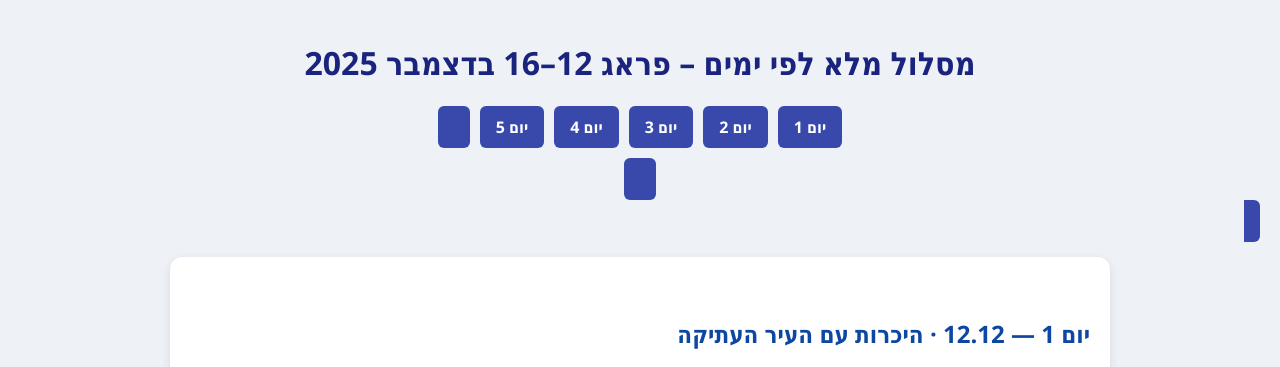
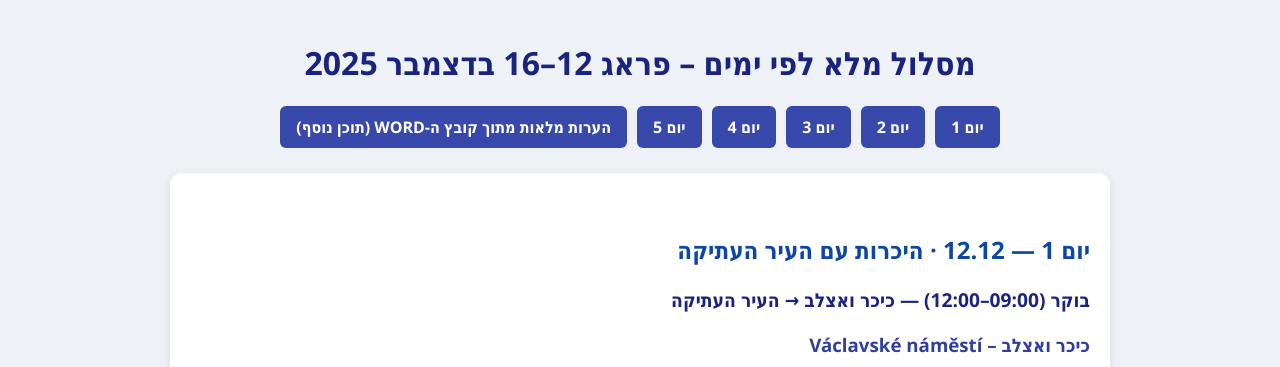
Before and after one commit to idosharan/PragueTrip, a plain HTML site: page index.html in a window 1280 px wide. Shown: the top 367 px of the page. Drawn offline with Linux system fonts and the light colour scheme.

Commit message:
Update index.html

```diff
--- a/index.html
+++ b/index.html
@@ -25,7 +25,7 @@
       <a href="#day3" style="text-decoration:none; background:#3949ab; color:#fff; padding:10px 16px; border-radius:6px; font-weight:bold;">יום 3</a>
       <a href="#day4" style="text-decoration:none; background:#3949ab; color:#fff; padding:10px 16px; border-radius:6px; font-weight:bold;">יום 4</a>
       <a href="#day5" style="text-decoration:none; background:#3949ab; color:#fff; padding:10px 16px; border-radius:6px; font-weight:bold;">יום 5</a>
-       <a href="#full-notes-from-word" style="text-decoration:none; background:#3949ab; color:#fff; padding:10px 16px; border-radius:6px; font-weight:bold;"(תוכן נוסף)</a>
+       <a href="#full-notes-from-word" style="text-decoration:none; background:#3949ab; color:#fff; padding:10px 16px; border-radius:6px; font-weight:bold;">הערות מלאות מתוך קובץ ה‑WORD (תוכן נוסף)</a>
     </nav>
   </header>
 
```
